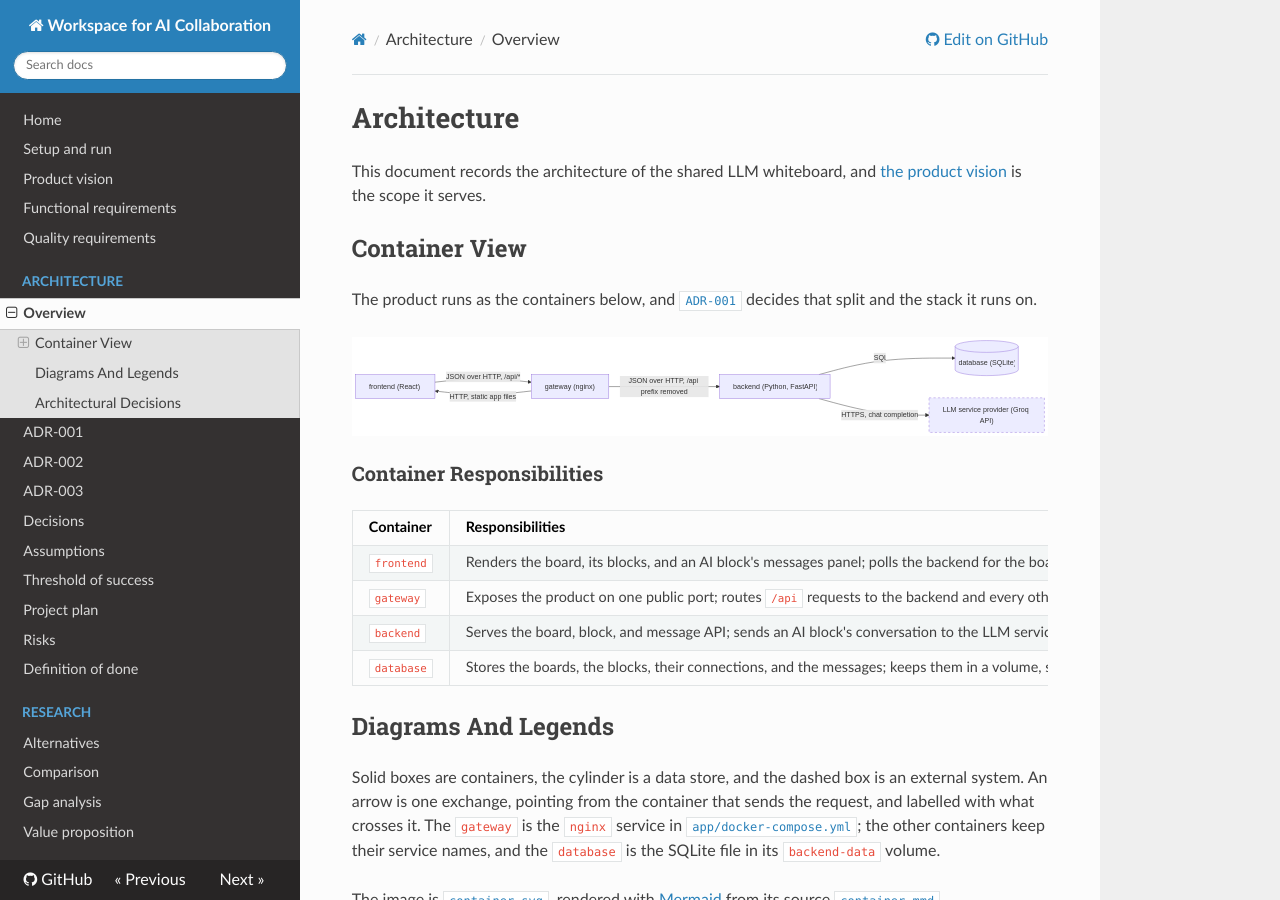
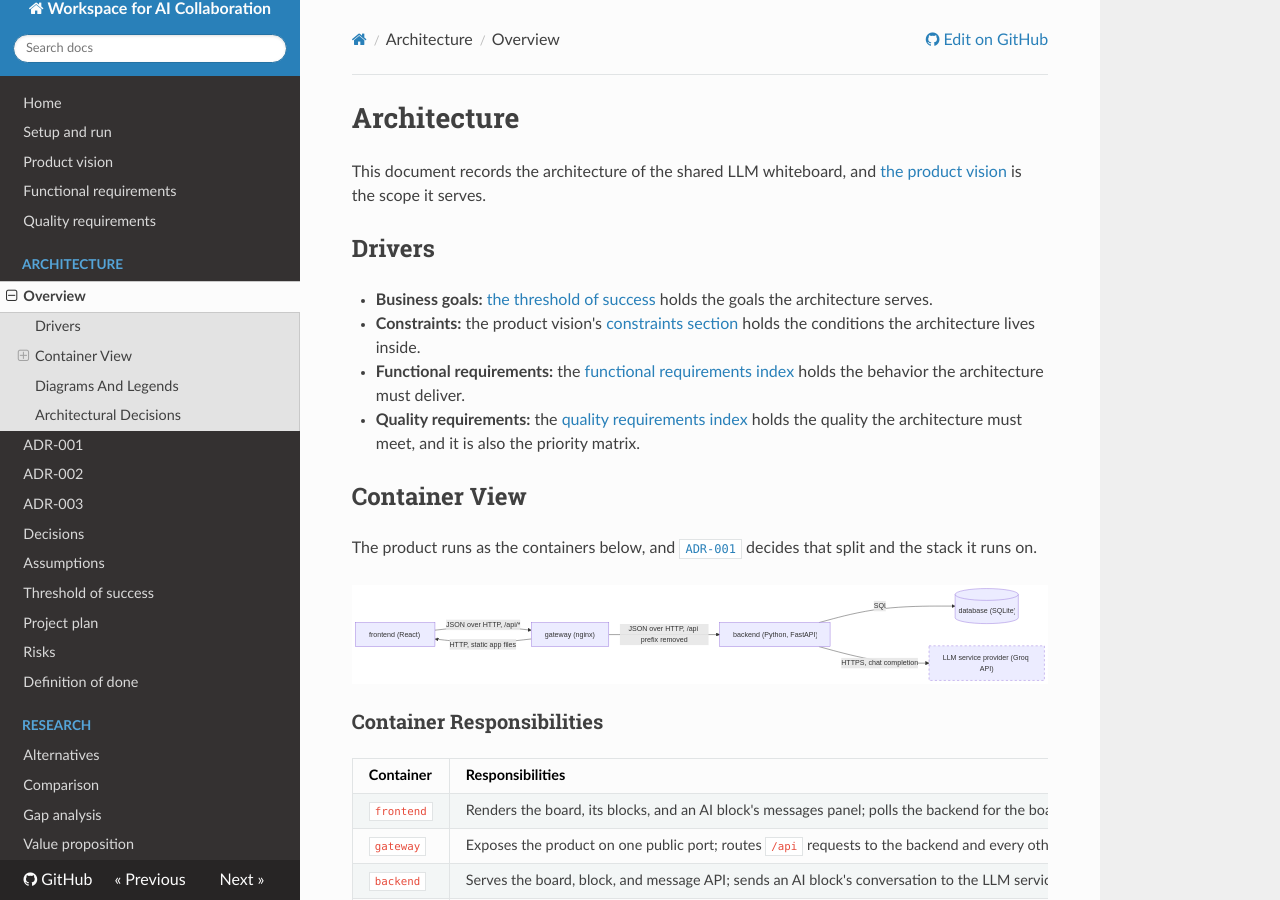
Before and after one commit to WellMadeTeam/workspace-ai-03, an MkDocs documentation site: the page built from docs/architecture/README.md, in a window 1280 px wide and 900 px high. Built offline with MkDocs 1.6.1, drawn with Linux system fonts in a browser that asks for light colours; nearby versions of some CDN libraries.

Commit message:
docs: link the drivers into the architecture

```diff
--- a/docs/architecture/README.md
+++ b/docs/architecture/README.md
@@ -1,6 +1,13 @@
 # Architecture
 
 This document records the architecture of the shared LLM whiteboard, and [the product vision](../product-vision.md) is the scope it serves.
+
+## Drivers
+
+- **Business goals:** [the threshold of success](../threshold-of-success.md) holds the goals the architecture serves.
+- **Constraints:** the product vision's [constraints section](../product-vision.md#constraints) holds the conditions the architecture lives inside.
+- **Functional requirements:** the [functional requirements index](../functional-requirements/README.md) holds the behavior the architecture must deliver.
+- **Quality requirements:** the [quality requirements index](../quality-requirements/README.md) holds the quality the architecture must meet, and it is also the priority matrix.
 
 ## Container View
 
```
Also changed, not shown: docs/product-vision.md (+1 -0 lines).
